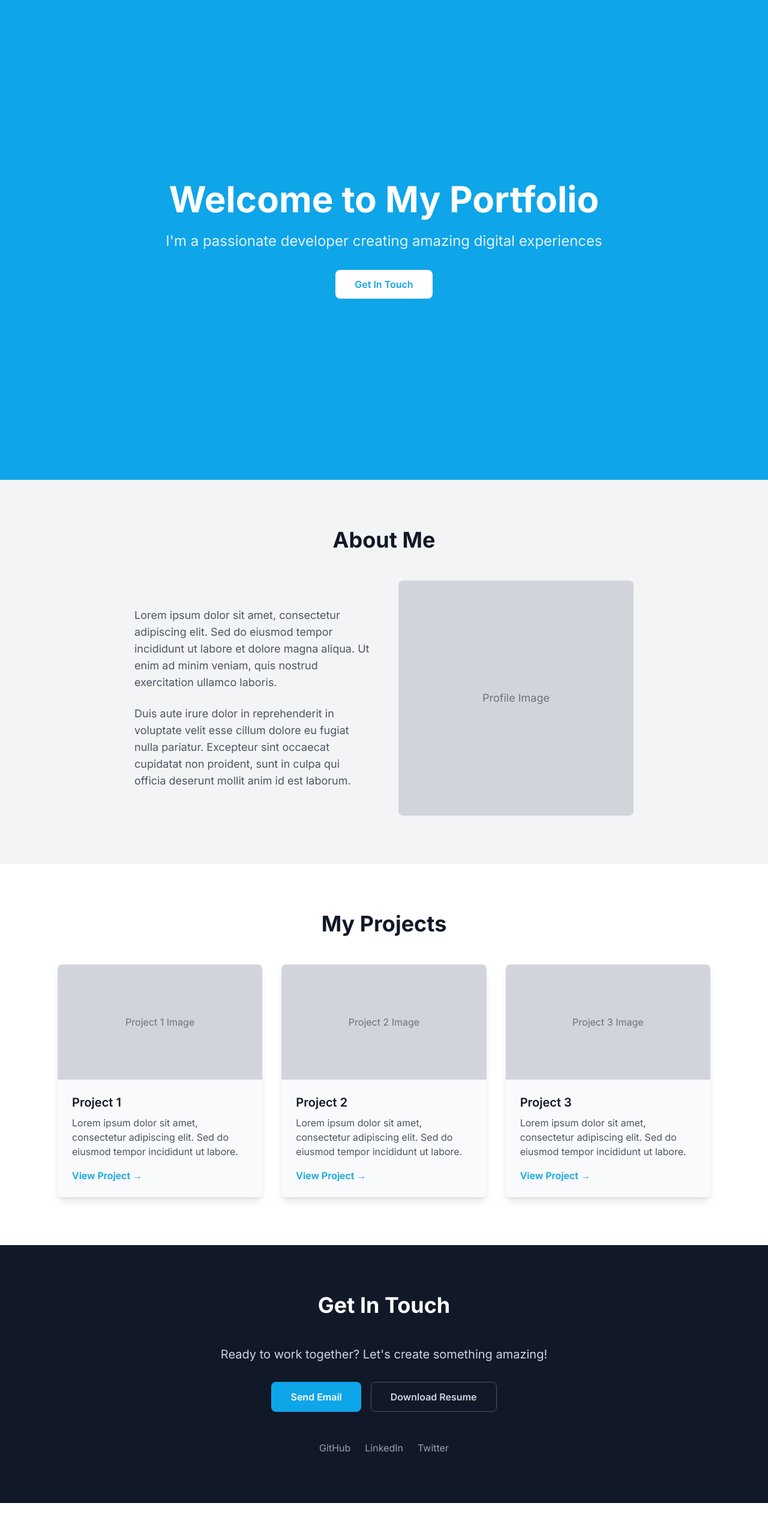
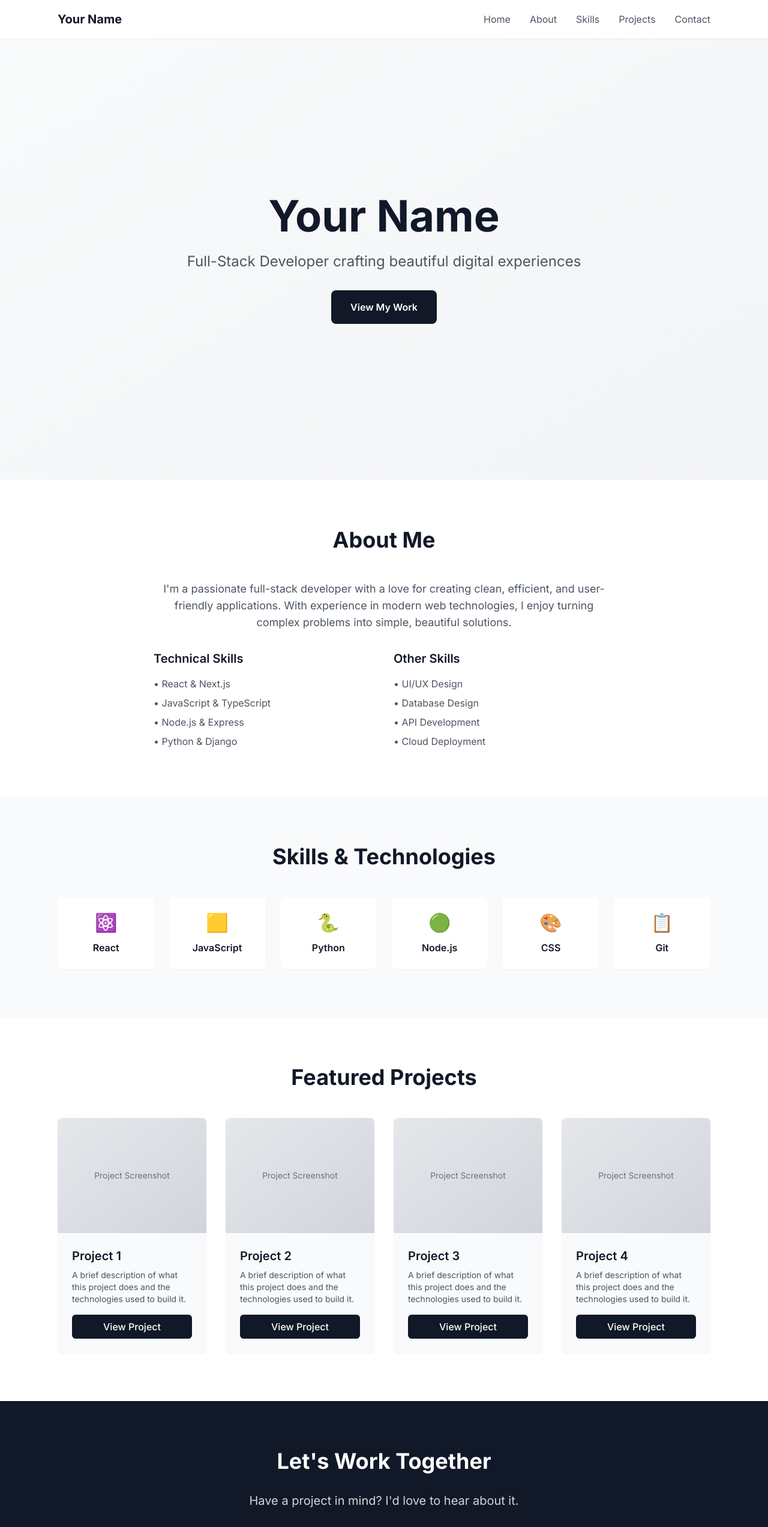
Before and after one commit to HD-Brody/Personal-Porfolio-v2, a React (Vite) app: page / in a window 1280 px wide. Shown: the top 2546 px of the page at 60% size. Before the commit the page ends 2506 px from the top, so only its background shows below. Built offline with nearby package versions, Linux system fonts and the light colour scheme.

Commit message:
Enhance portfolio layout with smooth scrolling navigation, updated sections, and improved content. Added skills section and refined project descriptions for better clarity.

```diff
--- a/src/App.jsx
+++ b/src/App.jsx
@@ -1,69 +1,154 @@
 function App() {
+  const scrollToSection = (sectionId) => {
+    const element = document.getElementById(sectionId);
+    if (element) {
+      element.scrollIntoView({ behavior: 'smooth' });
+    }
+  };
+
   return (
     <div className="min-h-screen">
+      {/* Navigation */}
+      <nav className="fixed top-0 left-0 right-0 bg-white shadow-sm z-50">
+        <div className="max-w-6xl mx-auto px-4 sm:px-6 lg:px-8">
+          <div className="flex justify-between items-center h-16">
+            <div className="font-bold text-xl text-gray-900">
+              Your Name
+            </div>
+            <div className="hidden md:flex space-x-8">
+              <button
+                onClick={() => scrollToSection('hero')}
+                className="text-gray-600 hover:text-gray-900 transition-colors"
+              >
+                Home
+              </button>
+              <button
+                onClick={() => scrollToSection('about')}
+                className="text-gray-600 hover:text-gray-900 transition-colors"
+              >
+                About
+              </button>
+              <button
+                onClick={() => scrollToSection('skills')}
+                className="text-gray-600 hover:text-gray-900 transition-colors"
+              >
+                Skills
+              </button>
+              <button
+                onClick={() => scrollToSection('projects')}
+                className="text-gray-600 hover:text-gray-900 transition-colors"
+              >
+                Projects
+              </button>
+              <button
+                onClick={() => scrollToSection('contact')}
+                className="text-gray-600 hover:text-gray-900 transition-colors"
+              >
+                Contact
+              </button>
+            </div>
+          </div>
+        </div>
+      </nav>
+
       {/* Hero Section */}
-      <section className="bg-primary-500 min-h-screen flex items-center justify-center">
+      <section id="hero" className="min-h-screen flex items-center justify-center bg-gradient-to-br from-gray-50 to-gray-100 pt-16">
         <div className="max-w-4xl mx-auto px-4 sm:px-6 lg:px-8 text-center">
-          <h1 className="text-4xl sm:text-5xl lg:text-6xl font-bold text-white mb-6">
-            Welcome to My Portfolio
+          <h1 className="text-4xl sm:text-5xl lg:text-7xl font-bold text-gray-900 mb-6">
+            Your Name
           </h1>
-          <p className="text-xl sm:text-2xl text-primary-100 mb-8">
-            I'm a passionate developer creating amazing digital experiences
+          <p className="text-xl sm:text-2xl text-gray-600 mb-8 max-w-2xl mx-auto">
+            Full-Stack Developer crafting beautiful digital experiences
           </p>
-          <button className="bg-white text-primary-500 px-8 py-3 rounded-lg font-semibold hover:bg-primary-50 transition-colors">
-            Get In Touch
+          <button
+            onClick={() => scrollToSection('projects')}
+            className="inline-block bg-gray-900 text-white px-8 py-4 rounded-lg font-semibold hover:bg-gray-800 transition-colors"
+          >
+            View My Work
           </button>
         </div>
       </section>
 
       {/* About Section */}
-      <section className="bg-gray-100 py-20">
+      <section id="about" className="py-20 bg-white">
         <div className="max-w-4xl mx-auto px-4 sm:px-6 lg:px-8">
           <h2 className="text-3xl sm:text-4xl font-bold text-gray-900 text-center mb-12">
             About Me
           </h2>
-          <div className="grid md:grid-cols-2 gap-12 items-center">
-            <div>
-              <p className="text-lg text-gray-600 mb-6">
-                Lorem ipsum dolor sit amet, consectetur adipiscing elit. Sed do eiusmod
-                tempor incididunt ut labore et dolore magna aliqua. Ut enim ad minim veniam,
-                quis nostrud exercitation ullamco laboris.
-              </p>
-              <p className="text-lg text-gray-600">
-                Duis aute irure dolor in reprehenderit in voluptate velit esse cillum
-                dolore eu fugiat nulla pariatur. Excepteur sint occaecat cupidatat non
-                proident, sunt in culpa qui officia deserunt mollit anim id est laborum.
-              </p>
-            </div>
-            <div className="bg-gray-300 aspect-square rounded-lg flex items-center justify-center">
-              <span className="text-gray-500 text-lg">Profile Image</span>
+          <div className="max-w-3xl mx-auto">
+            <p className="text-lg text-gray-600 mb-8 text-center">
+              I'm a passionate full-stack developer with a love for creating clean, efficient, and user-friendly applications.
+              With experience in modern web technologies, I enjoy turning complex problems into simple, beautiful solutions.
+            </p>
+            <div className="grid sm:grid-cols-2 gap-8">
+              <div>
+                <h3 className="text-xl font-semibold text-gray-900 mb-4">Technical Skills</h3>
+                <ul className="space-y-2 text-gray-600">
+                  <li>• React & Next.js</li>
+                  <li>• JavaScript & TypeScript</li>
+                  <li>• Node.js & Express</li>
+                  <li>• Python & Django</li>
+                </ul>
+              </div>
+              <div>
+                <h3 className="text-xl font-semibold text-gray-900 mb-4">Other Skills</h3>
+                <ul className="space-y-2 text-gray-600">
+                  <li>• UI/UX Design</li>
+                  <li>• Database Design</li>
+                  <li>• API Development</li>
+                  <li>• Cloud Deployment</li>
+                </ul>
+              </div>
             </div>
           </div>
         </div>
       </section>
 
-      {/* Projects Section */}
-      <section className="bg-white py-20">
+      {/* Skills Section */}
+      <section id="skills" className="py-20 bg-gray-50">
         <div className="max-w-6xl mx-auto px-4 sm:px-6 lg:px-8">
           <h2 className="text-3xl sm:text-4xl font-bold text-gray-900 text-center mb-12">
-            My Projects
+            Skills & Technologies
           </h2>
-          <div className="grid sm:grid-cols-2 lg:grid-cols-3 gap-8">
-            {[1, 2, 3].map((project) => (
-              <div key={project} className="bg-gray-50 rounded-lg overflow-hidden shadow-lg hover:shadow-xl transition-shadow">
-                <div className="bg-gray-300 h-48 flex items-center justify-center">
-                  <span className="text-gray-500">Project {project} Image</span>
+          <div className="grid grid-cols-2 sm:grid-cols-3 md:grid-cols-4 lg:grid-cols-6 gap-6">
+            {[
+              { name: 'React', icon: '⚛️' },
+              { name: 'JavaScript', icon: '🟨' },
+              { name: 'Python', icon: '🐍' },
+              { name: 'Node.js', icon: '🟢' },
+              { name: 'CSS', icon: '🎨' },
+              { name: 'Git', icon: '📋' }
+            ].map((skill, index) => (
+              <div key={index} className="bg-white rounded-lg p-6 text-center shadow-sm hover:shadow-md transition-shadow">
+                <div className="text-3xl mb-3">{skill.icon}</div>
+                <h3 className="font-semibold text-gray-900">{skill.name}</h3>
+              </div>
+            ))}
+          </div>
+        </div>
+      </section>
+
+      {/* Projects Section */}
+      <section id="projects" className="py-20 bg-white">
+        <div className="max-w-6xl mx-auto px-4 sm:px-6 lg:px-8">
+          <h2 className="text-3xl sm:text-4xl font-bold text-gray-900 text-center mb-12">
+            Featured Projects
+          </h2>
+          <div className="grid sm:grid-cols-2 lg:grid-cols-3 xl:grid-cols-4 gap-8">
+            {[1, 2, 3, 4].map((project) => (
+              <div key={project} className="bg-gray-50 rounded-lg overflow-hidden shadow-sm hover:shadow-md transition-shadow">
+                <div className="bg-gradient-to-br from-gray-200 to-gray-300 h-48 flex items-center justify-center">
+                  <span className="text-gray-500 text-sm">Project Screenshot</span>
                 </div>
                 <div className="p-6">
                   <h3 className="text-xl font-semibold text-gray-900 mb-2">
                     Project {project}
                   </h3>
-                  <p className="text-gray-600 mb-4">
-                    Lorem ipsum dolor sit amet, consectetur adipiscing elit.
-                    Sed do eiusmod tempor incididunt ut labore.
+                  <p className="text-gray-600 mb-4 text-sm">
+                    A brief description of what this project does and the technologies used to build it.
                   </p>
-                  <button className="text-primary-500 font-semibold hover:text-primary-600 transition-colors">
-                    View Project →
+                  <button className="w-full bg-gray-900 text-white py-2 px-4 rounded-md font-medium hover:bg-gray-800 transition-colors">
+                    View Project
                   </button>
                 </div>
               </div>
@@ -73,33 +158,20 @@ function App() {
       </section>
 
       {/* Contact Section */}
-      <section className="bg-gray-900 py-20">
+      <section id="contact" className="py-20 bg-gray-900">
         <div className="max-w-4xl mx-auto px-4 sm:px-6 lg:px-8 text-center">
-          <h2 className="text-3xl sm:text-4xl font-bold text-white mb-12">
-            Get In Touch
+          <h2 className="text-3xl sm:text-4xl font-bold text-white mb-8">
+            Let's Work Together
           </h2>
           <p className="text-xl text-gray-300 mb-8">
-            Ready to work together? Let's create something amazing!
+            Have a project in mind? I'd love to hear about it.
           </p>
-          <div className="flex flex-col sm:flex-row gap-4 justify-center">
-            <button className="bg-primary-500 text-white px-8 py-3 rounded-lg font-semibold hover:bg-primary-600 transition-colors">
-              Send Email
-            </button>
-            <button className="border border-gray-600 text-gray-300 px-8 py-3 rounded-lg font-semibold hover:bg-gray-800 transition-colors">
-              Download Resume
-            </button>
-          </div>
-          <div className="mt-12 flex justify-center space-x-6">
-            <a href="#" className="text-gray-400 hover:text-white transition-colors">
-              GitHub
-            </a>
-            <a href="#" className="text-gray-400 hover:text-white transition-colors">
-              LinkedIn
-            </a>
-            <a href="#" className="text-gray-400 hover:text-white transition-colors">
-              Twitter
-            </a>
-          </div>
+          <a
+            href="mailto:your.email@example.com"
+            className="inline-block bg-white text-gray-900 px-8 py-4 rounded-lg font-semibold hover:bg-gray-100 transition-colors"
+          >
+            Get In Touch
+          </a>
         </div>
       </section>
     </div>
```
